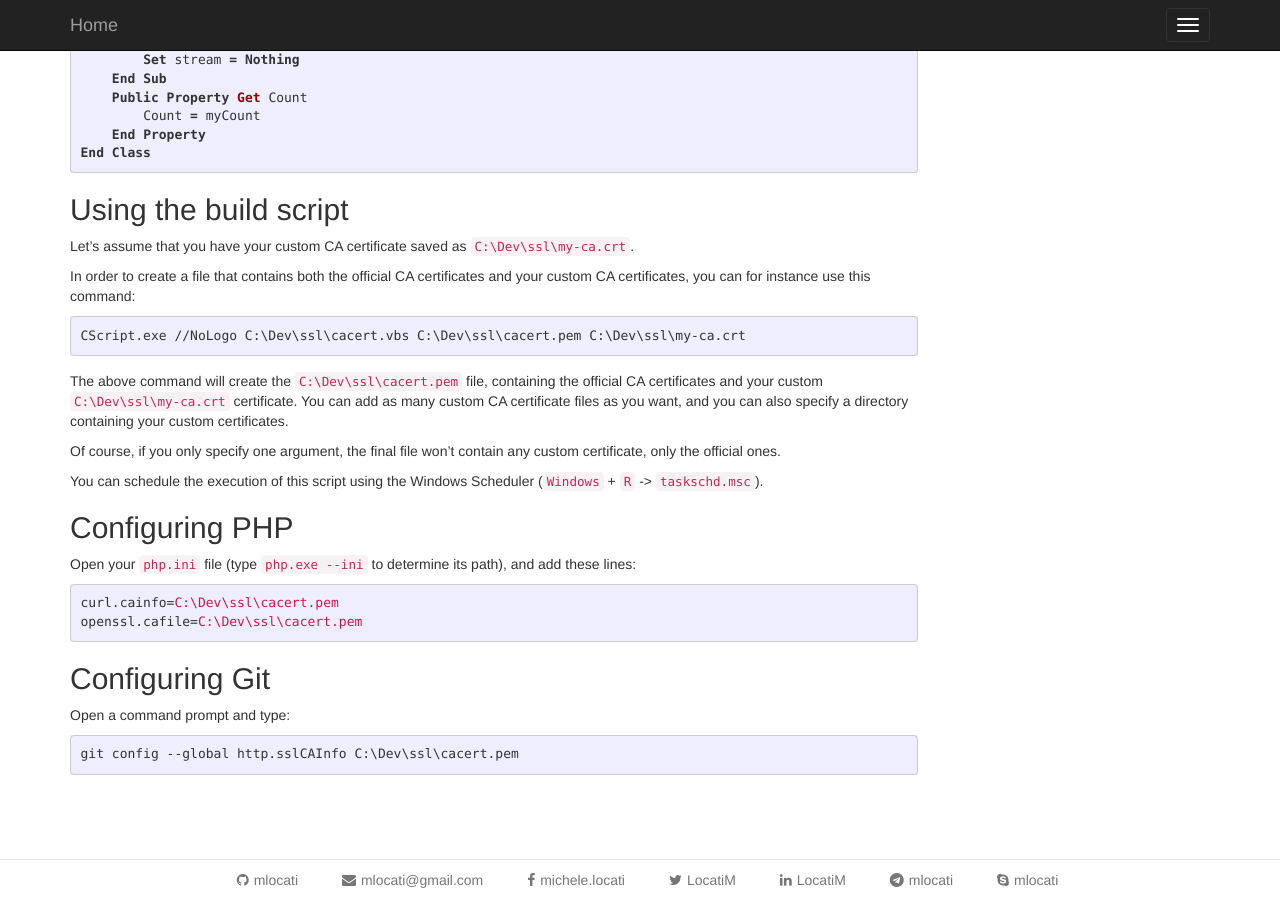
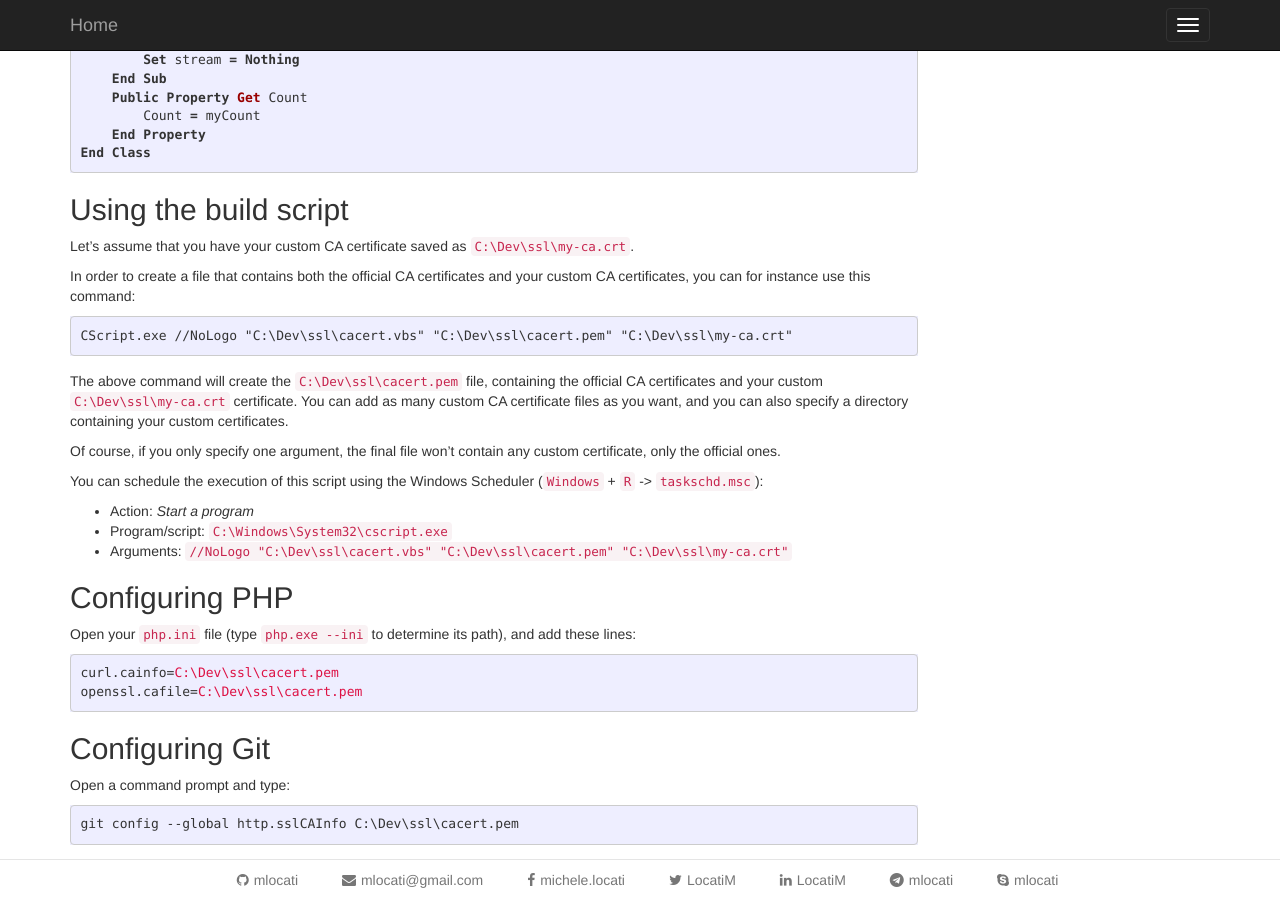
Before and after one commit to mlocati/mlocati.github.io, a Jekyll site: the page built from _articles/official-and-custom-certification-authorities.md, in a window 1280 px wide and 900 px high, scrolled down 3399 px. Built offline with Jekyll 4.4.1, drawn with Linux system fonts in a browser that asks for light colours.

Commit message:
Minor tweaks in official-and-custom-certification-authorities

````diff
--- a/_articles/official-and-custom-certification-authorities.md
+++ b/_articles/official-and-custom-certification-authorities.md
@@ -194,14 +194,18 @@ Let's assume that you have your custom CA certificate saved as `C:\Dev\ssl\my-ca
 
 In order to create a file that contains both the official CA certificates and your custom CA certificates, you can for instance use this command:
 ```text
-CScript.exe //NoLogo C:\Dev\ssl\cacert.vbs C:\Dev\ssl\cacert.pem C:\Dev\ssl\my-ca.crt
+CScript.exe //NoLogo "C:\Dev\ssl\cacert.vbs" "C:\Dev\ssl\cacert.pem" "C:\Dev\ssl\my-ca.crt"
 ```
 The above command will create the `C:\Dev\ssl\cacert.pem` file, containing the official CA certificates and your custom `C:\Dev\ssl\my-ca.crt` certificate.
 You can add as many custom CA certificate files as you want, and you can also specify a directory containing your custom certificates.
 
 Of course, if you only specify one argument, the final file won't contain any custom certificate, only the official ones.
 
-You can schedule the execution of this script using the Windows Scheduler (`Windows` + `R` -> `taskschd.msc`).
+You can schedule the execution of this script using the Windows Scheduler (`Windows` + `R` -> `taskschd.msc`):
+
+- Action: *Start a program*
+- Program/script: `C:\Windows\System32\cscript.exe`
+- Arguments: `//NoLogo "C:\Dev\ssl\cacert.vbs" "C:\Dev\ssl\cacert.pem" "C:\Dev\ssl\my-ca.crt"`
 
 
 ## Configuring PHP
````
